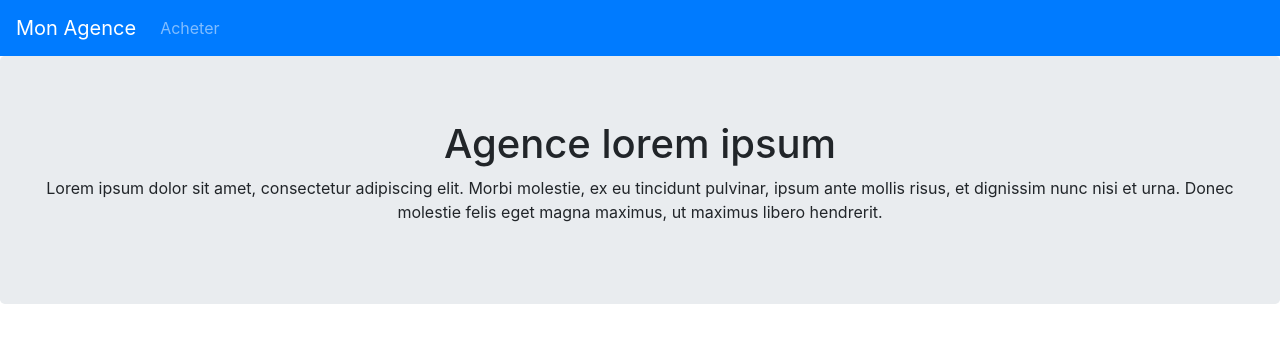
After one commit to lauhus/symfony1, a Symfony app: template templates/pages/home.html.twig in a window 1280 px wide. The commit adds this page. Shown: the top 343 px of the page. Run offline with Twig, Linux system fonts and the light colour scheme; the template is opened without the code that fills it, so the values that code supplies are empty; some libraries are stand-ins or nearby versions.

Commit message:
initialisation

```diff
--- a/config/routes.yaml
+++ b/config/routes.yaml
@@ -1,3 +1,7 @@
+home:
+  path: /
+  controller: App\Controller\HomeController::index
+
 #index:
 #    path: /
 #    controller: App\Controller\DefaultController::index
--- a/templates/base.html.twig
+++ b/templates/base.html.twig
@@ -3,10 +3,29 @@
     <head>
         <meta charset="UTF-8">
         <title>{% block title %}Welcome!{% endblock %}</title>
+
+        <link rel="stylesheet" href="https://stackpath.bootstrapcdn.com/bootstrap/4.5.0/css/bootstrap.min.css" integrity="sha384-9aIt2nRpC12Uk9gS9baDl411NQApFmC26EwAOH8WgZl5MYYxFfc+NcPb1dKGj7Sk" crossorigin="anonymous">
         {% block stylesheets %}{% endblock %}
     </head>
     <body>
+    <nav class="navbar navbar-expand-lg navbar-dark bg-primary">
+    <a class="navbar-brand" href="{{ path('home') }}">Mon Agence</a>
+    <button class="navbar-toggler" type="button" data-toggle="collapse" data-target="#navbarSupportedContent" aria-controls="navbarSupportedContent" aria-expanded="false" aria-label="Toggle navigation">
+        <span class="navbar-toggler-icon"></span>
+    </button>
+
+    <div class="collapse navbar-collapse" id="navbarSupportedContent">
+        <ul class="navbar-nav mr-auto">
+        <li class="nav-item">
+            <a class="nav-link {% if current_menu is defined and current_menu == 'properties' %}active{% endif %}" href="{{ path('property.index') }}">Acheter</a>
+        </li>
+    </div>
+    </nav>
         {% block body %}{% endblock %}
-        {% block javascripts %}{% endblock %}
+        {% block javascripts %}
+        <script src="https://code.jquery.com/jquery-3.5.1.slim.min.js" integrity="sha384-DfXdz2htPH0lsSSs5nCTpuj/zy4C+OGpamoFVy38MVBnE+IbbVYUew+OrCXaRkfj" crossorigin="anonymous"></script>
+<script src="https://cdn.jsdelivr.net/npm/popper.js@1.16.0/dist/umd/popper.min.js" integrity="sha384-Q6E9RHvbIyZFJoft+2mJbHaEWldlvI9IOYy5n3zV9zzTtmI3UksdQRVvoxMfooAo" crossorigin="anonymous"></script>
+        <script src="https://stackpath.bootstrapcdn.com/bootstrap/4.5.0/js/bootstrap.min.js" integrity="sha384-OgVRvuATP1z7JjHLkuOU7Xw704+h835Lr+6QL9UvYjZE3Ipu6Tp75j7Bh/kR0JKI" crossorigin="anonymous"></script>
+{% endblock %}
     </body>
 </html>
--- /dev/null
+++ b/templates/pages/home.html.twig
@@ -0,0 +1,14 @@
+{%extends 'base.html.twig' %}
+
+{% block title 'Agence lorem ipsum'%}
+
+{% block body %}
+
+  <div class="jumbotron text-center"">
+      <h1> Agence lorem ipsum </h1>
+      <p> Lorem ipsum dolor sit amet, consectetur adipiscing elit. Morbi molestie, ex eu tincidunt pulvinar,
+       ipsum ante mollis risus, et dignissim nunc nisi et urna. Donec molestie felis eget magna maximus, ut maximus
+        libero hendrerit.</p>
+  </div>
+
+{% endblock %}
```
Also changed, not shown: src/Controller/HomeController.php (added, +21 -0 lines), src/Controller/PropertyController.php (added, +21 -0 lines), templates/property/index.html.twig (added, +14 -0 lines), config/services.yaml (line endings or trailing spaces), 2 other files.
